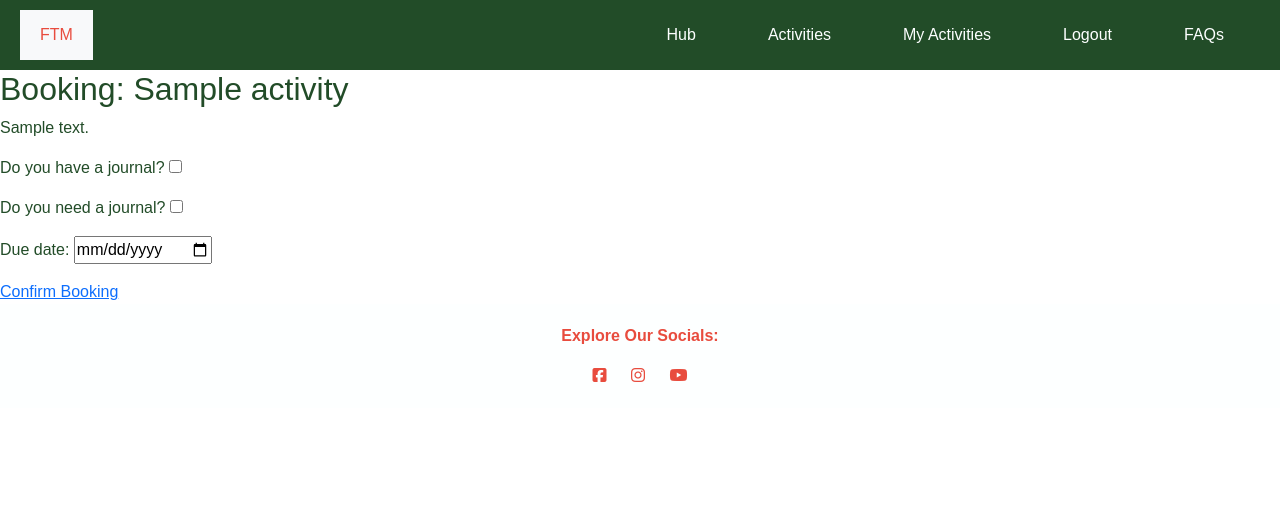
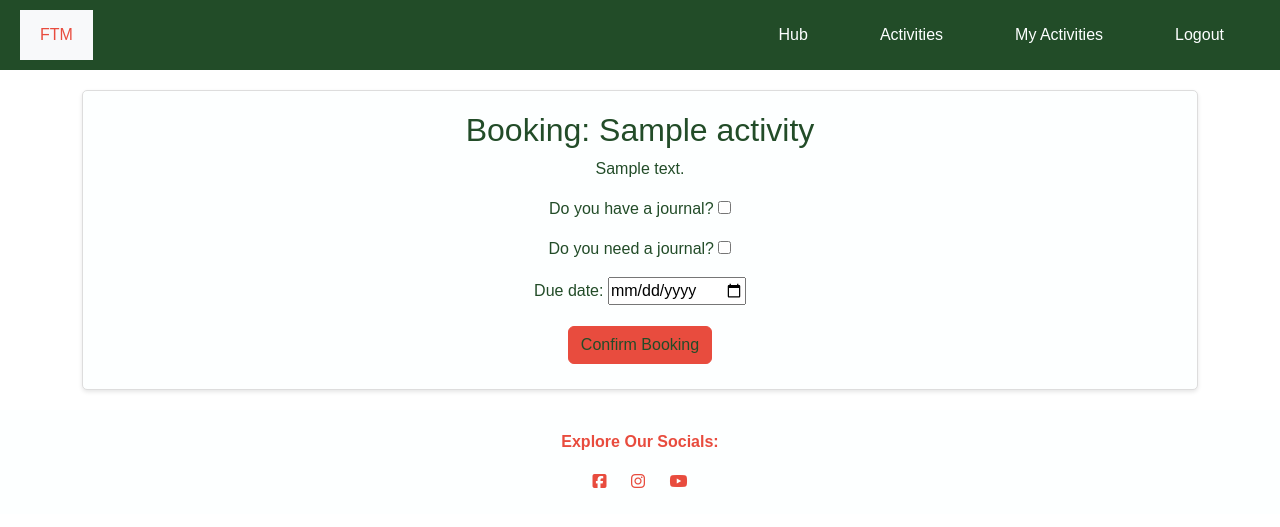
Before and after one commit to Njorogetracy/first-time-mom, a Django app: page /book/1/ in a window 1280 px wide. Shown: the top 527 px of the page. Run offline with Django 4.2, Linux system fonts and the light colour scheme; a user stored in the database is signed in; tables that the repository leaves empty hold one stand-in row (values such as "Sample post"); some libraries are stand-ins or nearby versions.

Commit message:
build: update booking once user has booked

```diff
--- a/classes/views.py
+++ b/classes/views.py
@@ -18,10 +18,10 @@ class ActivityListView(ListView):
     template_name = 'activity_list.html'
     context_object_name = 'activities'
     paginate_by = 5
-    ordering = 'name'
 
     def get_queryset(self):
-        return Activity.objects.annotate(average_rating=Avg('review__rating'))
+        queryset = Activity.objects.annotate(average_rating=Avg('review__rating')).order_by('name')  # noqa
+        return queryset
 
 
 class ReviewCreateView(CreateView):
@@ -71,7 +71,7 @@ class BookingView(FormView):
             booked_activities = Booking.objects.filter(user=user, is_confirmed=True)  # noqa
 
             if num_bookings < max_participants:
-                return render(self.request, 'booking-confirmation.html', {'booked_activities': booked_activities})  # noqa
+                return render(self.request, 'confirmation.html', {'booked_activities': booked_activities})  # noqa
             else:
                 return render(self.request,
                               'fully_booked.html', {'activity': activity})
--- a/static/assets/css/style.css
+++ b/static/assets/css/style.css
@@ -125,7 +125,7 @@ header {
 
 .activity h2 {
     font-size: 24px;
-    color: #224c28; /* Change font color to #224c28 */
+    color: #224c28;
 }
 
 .activity p {
@@ -151,20 +151,8 @@ header {
 
 .pagination .page-link {
     background-color: #e84c3e;
-    color: #fff;
+    color: #224c28;
     border: 1px solid #e84c3e;
-    margin: 0 5px;
-}
-
-.pagination .page-link:hover {
-    background-color: #c73926;
-    border: 1px solid #c73926;
-}
-
-.pagination .current-page {
-    margin: 0 10px;
-    font-size: 16px;
-    color: #224c28;
 }
 
 /* Style the buttons */
@@ -173,13 +161,13 @@ header {
 }
 
 .btn-primary {
-    background-color: #e84c3e; /* Change button color to #e84c3e */
-    border: 1px solid #e84c3e; /* Change border color to #e84c3e */
+    background-color: #e84c3e;
+    border: 1px solid #e84c3e;
     color: #224c28;
 }
 
 .btn-primary:hover {
-    background-color: #c73926; /* Change hover color to a darker shade */
+    background-color: #c73926;
     border: 1px solid #c73926;
 }
 
@@ -204,3 +192,16 @@ header {
     background-color: #e84c3e;
     border: 1px solid #e84c3e;
 }
+
+
+/* Booking styles */
+.booking {
+    background-color: #fdffff;
+    border: 1px solid #ddd;
+    padding: 20px;
+    margin: 20px 0;
+    border-radius: 5px;
+    box-shadow: 0 2px 4px rgba(0, 0, 0, 0.1);
+}
+
+/* user booked actitivies styles */
--- a/templates/booking.html
+++ b/templates/booking.html
@@ -15,36 +15,25 @@
     <li class="nav-item">
         <a class="nav-link" href="{% url 'account_logout' %}">Logout</a>
     </li>
-    <li class="nav-item">
-        <a class="nav-link" href="#">FAQs</a>
-    </li>
 </ul>
 {% endblock %}
 
 {% block content %}
-<h2>Booking: {{ activity.name }}</h2>
-<p>{{ activity.description }}</p>
 
+<div class="container centered-container">
+    <div class="booking">
+        <h2>Booking: {{ activity.name }}</h2>
+        <p>{{ activity.description }}</p>
+        <form method="POST">
+            {% csrf_token %}
 
-<form method="post">
-    {% csrf_token %}
+            {{ form.as_p }}
 
-    {{ form.as_p }}
+            <button class="btn btn-primary" type="submit">Confirm Booking</button>
+        </form>
+    </div>
+</div>
 
-    <!-- <label for="{{ form.due_date.id_for_label }}">Due date</label>
-    {{ form.due_date }}
-    <br>
-
-    <label for="{{ form.has_journal.id_for_label }}">Do you have a journal?</label>
-    {{ form.has_journal }}
-    <br>
-
-    <label for="{{ form.needs_journal.id_for_label }}">Do you need a journal?</label>
-    {{ form.needs_journal }}
-    <br> -->
-    <a href="{% url 'booking-confirmation' %}">Confirm Booking</a>
-    <!-- <button type="submit">Confirm Booking</button> -->
-</form>
 
 <!-- <p>
 
--- a/templates/home.html
+++ b/templates/home.html
@@ -14,9 +14,6 @@
     </li>
     <li class="nav-item">
         <a class="nav-link" href="{% url 'account_logout' %}">Logout</a>
-    </li>
-    <li class="nav-item">
-        <a class="nav-link" href="#">FAQs</a>
     </li>
 </ul>
 {% endblock %}
--- a/templates/review.html
+++ b/templates/review.html
@@ -15,9 +15,6 @@
     <li class="nav-item">
         <a class="nav-link" href="{% url 'account_logout' %}">Logout</a>
     </li>
-    <li class="nav-item">
-        <a class="nav-link" href="#">FAQs</a>
-    </li>
 </ul>
 {% endblock %}
 
```
Also changed, not shown: templates/activity_list.html (+5 -64 lines), templates/confirmation.html (+13 -10 lines), templates/user_booked_activities.html (+5 -7 lines).
